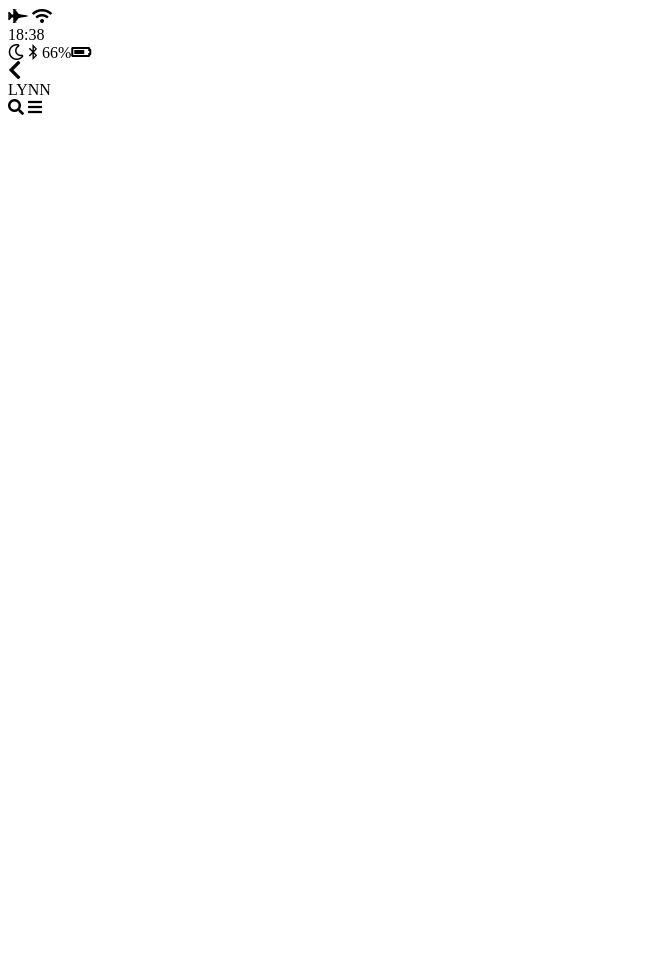
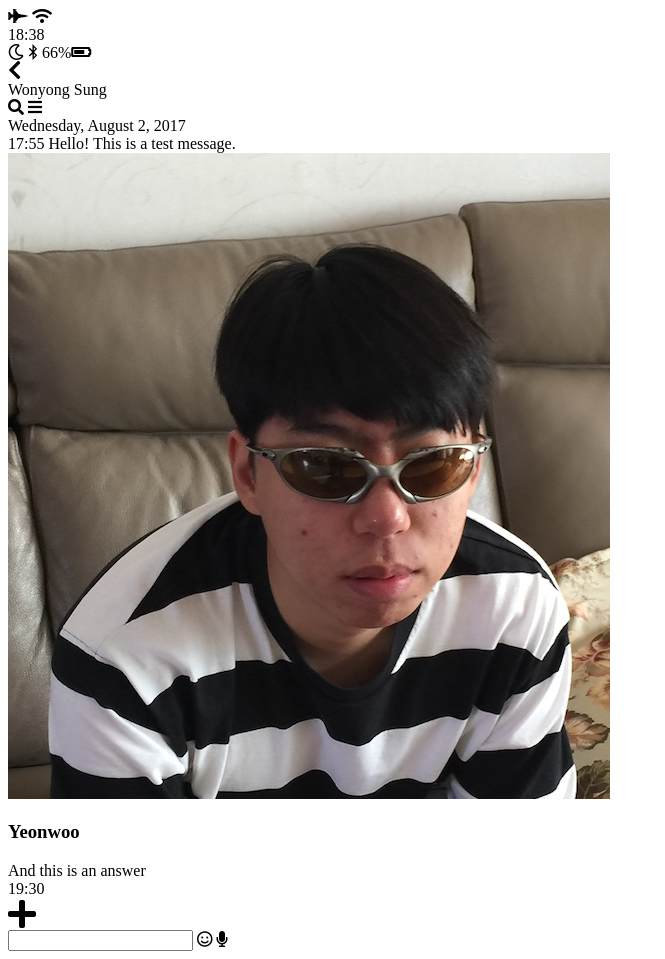
Before and after one commit to WYSung/kakao-clone, a plain HTML site: page chat.html in a window 1280 px wide. Shown: the whole page, without its empty margins (0-665 px from the left). Before the commit the page ends 800 px from the top, so only its background shows below. Drawn offline with Linux system fonts and the light colour scheme.

Commit message:
Chat and Chats are done

```diff
--- a/chat.html
+++ b/chat.html
@@ -29,7 +29,7 @@
       <i class="fa fa-chevron-left fa-lg"></i>
     </div>
     <div class="header__column">
-      <span class="header__text">LYNN</span>
+      <span class="header__text">Wonyong Sung</span>
     </div>
     <div class="header__column">
       <i class="fa fa-search"></i>
@@ -37,5 +37,36 @@
     </div>
   </header__bottom>
 </header>
+<main class="chat">
+  <div class="date-divider">
+    <span class="date-divider__text">Wednesday, August 2, 2017</span>
+  </div>
+  <div class="chat__message chat__message-from-me">
+    <span class="chat__message-time">17:55</span>
+    <span class="chat__message-body">
+      Hello! This is a test message.
+    </span>
+  </div>
+  <div class="chat__message chat__message-to-me">
+    <img src="images/yeonwoo.png" alt="" class="chat__message-avatar">
+    <div class="chat__message-center">
+      <h3 class="chat__message-username">Yeonwoo</h3>
+      <span class="chat__message-body">
+        And this is an answer
+      </span>
+    </div>
+    <span class="chat__message-time">19:30</span>
+  </div>
+</main>
+<div class="type-message">
+  <i class="fa fa-plus fa-2x"></i>
+  <div class="type-message__input">
+    <input type="text">
+    <i class="far fa-smile"></i>
+    <span class="record-message">
+      <i class="fas fa-microphone"></i>
+    </span>
+  </div>
+</div>
 </body>
 </html>
```
Also changed, not shown: chats.html (+4 -0 lines).
